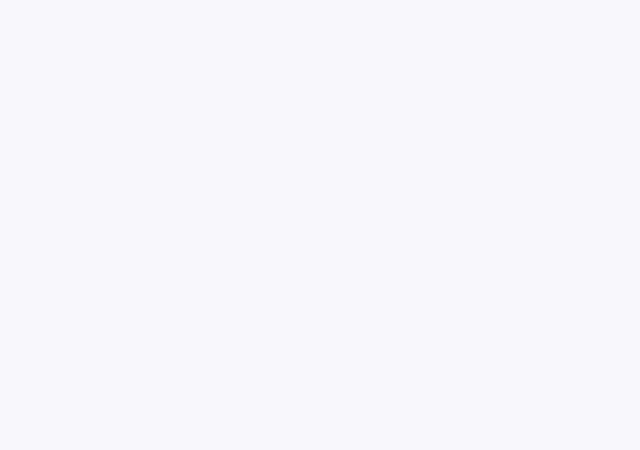
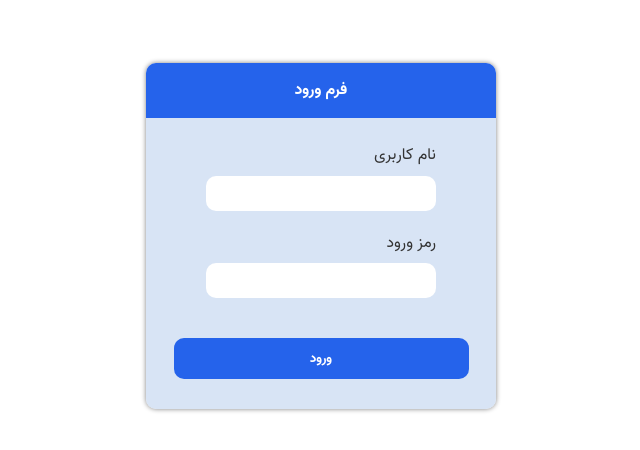
Before and after one commit to ParisaMohebWeb/react-clinic-admin, a React (Vite) app: page /login in a window 1280 px wide. Before the commit this address had no page. Shown: the part 164-614 px from the top of the page, without its empty margins (319-959 px from the left). Built offline with nearby package versions, Linux system fonts and the light colour scheme.

Commit message:
Implement complete user authentication and session management

```diff
--- a/src/App.tsx
+++ b/src/App.tsx
@@ -1,6 +1,9 @@
 import { BrowserRouter as Router, Routes, Route } from 'react-router-dom';
 import Layout from './components/Layout';
 import Dashboard from './pages/Dashboard';
+import Login from './pages/Login';
+import { ToastContainer } from 'react-toastify';
+
 
 /**
  * کامپوننت اصلی برنامه
@@ -24,8 +27,10 @@ import Dashboard from './pages/Dashboard';
  */
 function App() {
     return (
+    <>
         <Router>
             <Routes>
+                <Route path='/login' element={<Login/>} />
                 <Route path="/" element={<Layout />}>
                     <Route index element={<Dashboard />} />
                     <Route path="patients" element={<div>صفحه بیماران</div>} />
@@ -38,6 +43,8 @@ function App() {
                 </Route>
             </Routes>
         </Router>
+        <ToastContainer/>
+    </>
     );
 }
 
--- a/src/assets/styles/_header.scss
+++ b/src/assets/styles/_header.scss
@@ -86,3 +86,10 @@
   margin: 2px 0;
   transition: 0.3s;
 }
+.btn-danger{
+  background-color: var(--danger-color);
+  color: white;
+  &:hover{
+    transform: translateY(-3px);
+  }
+}
--- /dev/null
+++ b/src/assets/styles/_login.scss
@@ -0,0 +1,65 @@
+.login {
+  display: flex;
+  align-items: center;
+  justify-content: center;
+  min-height: 100vh;
+  background-color: white;
+  > form {
+    font-family: "Vazir";
+    background-color: rgba(208, 223, 243, 0.822);
+    width: 350px;
+    border-radius: 10px;
+    overflow: hidden;
+    display: flex;
+    flex-direction: column;
+    align-items: center;
+    box-shadow: 0 0 5px gray;
+    > p {
+      background-color: var(--primary-color);
+      text-align: center;
+      padding: 15px;
+      color: white;
+      font-weight: bold;
+      margin-bottom: 15px;
+      width: 100%;
+    }
+    > div {
+      direction: rtl;
+      display: flex;
+      flex-direction: column;
+      margin: 10px 0;
+      > label {
+        margin-bottom: 7px;
+      }
+      > input {
+        padding: 7px;
+        border: none;
+        border-radius: 10px;
+        width: 230px;
+        &:focus {
+          outline: 1px solid var(--primary-color);
+        }
+      }
+    }
+    > button {
+      background-color:  var(--primary-color);
+      color: white;
+      padding: 10px;
+      border-radius: 10px;
+      width: 295px;
+      font-weight: bold;
+      border: none;
+      cursor: pointer;
+      margin: 30px;
+      &:hover {
+        box-shadow: 0 0 1px black;
+      }
+    }
+  }
+}
+
+.error {
+  color: red;
+  font-size: 14px;
+  margin-top: 5px;
+}
--- a/src/assets/styles/styles.scss
+++ b/src/assets/styles/styles.scss
@@ -8,3 +8,4 @@
 @use 'dashboard';
 @use 'footer';
 @use 'responsive';
+@use 'login'
--- a/src/components/Header.tsx
+++ b/src/components/Header.tsx
@@ -1,5 +1,6 @@
-import React, { useState } from 'react';
-import { Link } from 'react-router-dom';
+import React, { useEffect, useState } from "react";
+import { Link } from "react-router-dom";
+import { useNavigate } from "react-router-dom";
 
 /**
  * کامپوننت Header برنامه
@@ -13,7 +14,22 @@ import { Link } from 'react-router-dom';
  * @returns {JSX.Element} هدر برنامه
  */
 const Header: React.FC = () => {
+  const navigate = useNavigate();
   const [isMenuOpen, setIsMenuOpen] = useState(false);
+  const [isLogin, setIsLogin] = useState(false);
+
+  const checkLoginStatus = () =>
+    localStorage.getItem("userId") ? setIsLogin(true) : setIsLogin(false);
+  useEffect(() => {
+    checkLoginStatus();
+  }, []);
+
+  const exitBtn = () => {
+    localStorage.removeItem("userId");
+    localStorage.removeItem("fullName");
+    setIsLogin(false);
+    navigate('/')
+  };
 
   return (
     <header className="header">
@@ -24,24 +40,60 @@ const Header: React.FC = () => {
           </Link>
         </div>
 
-                <nav className={`nav ${isMenuOpen ? 'nav-open' : ''}`}>
+        <nav className={`nav ${isMenuOpen ? "nav-open" : ""}`}>
           <ul className="nav-list">
-                        <li><Link to="/" onClick={() => setIsMenuOpen(false)}>داشبورد</Link></li>
-                        <li><Link to="/patients" onClick={() => setIsMenuOpen(false)}>بیماران</Link></li>
-                        <li><Link to="/doctors" onClick={() => setIsMenuOpen(false)}>پزشکان</Link></li>
-                        <li><Link to="/appointments" onClick={() => setIsMenuOpen(false)}>نوبت‌ها</Link></li>
-                        <li><Link to="/specialties" onClick={() => setIsMenuOpen(false)}>تخصص‌ها</Link></li>
-                        <li><Link to="/schedules" onClick={() => setIsMenuOpen(false)}>برنامه‌ها</Link></li>
+            <li>
+              <Link to="/" onClick={() => setIsMenuOpen(false)}>
+                داشبورد
+              </Link>
+            </li>
+            <li>
+              <Link to="/patients" onClick={() => setIsMenuOpen(false)}>
+                بیماران
+              </Link>
+            </li>
+            <li>
+              <Link to="/doctors" onClick={() => setIsMenuOpen(false)}>
+                پزشکان
+              </Link>
+            </li>
+            <li>
+              <Link to="/appointments" onClick={() => setIsMenuOpen(false)}>
+                نوبت‌ها
+              </Link>
+            </li>
+            <li>
+              <Link to="/specialties" onClick={() => setIsMenuOpen(false)}>
+                تخصص‌ها
+              </Link>
+            </li>
+            <li>
+              <Link to="/schedules" onClick={() => setIsMenuOpen(false)}>
+                برنامه‌ها
+              </Link>
+            </li>
           </ul>
         </nav>
 
         <div className="header-actions">
           <div className="user-menu">
-                        <button className="btn btn-outline">ورود</button>
+            {isLogin ? (
+              <button className="btn btn-outline btn-danger" onClick={exitBtn}>
+                خروج
+              </button>
+            ) : (
+              <button
+                className="btn btn-outline"
+                onClick={() => navigate("/login")}
+              >
+                ورود
+              </button>
+            )}
           </div>
           <button
             className="mobile-menu-btn"
-                        onClick={() => setIsMenuOpen(!isMenuOpen)}>
+            onClick={() => setIsMenuOpen(!isMenuOpen)}
+          >
             <span></span>
             <span></span>
             <span></span>
--- /dev/null
+++ b/src/pages/Login.tsx
@@ -0,0 +1,65 @@
+import { useForm } from "react-hook-form";
+import axios from "axios";
+import { useNavigate } from "react-router-dom";
+import { toast } from "react-toastify";
+
+interface ILogin {
+  mobile: string;
+  password: string;
+}
+export default function Login() {
+  const navigate = useNavigate();
+  const {
+    register,
+    handleSubmit,
+    formState: { errors },
+  } = useForm<ILogin>();
+
+  const onSubmit = (data: ILogin) => {
+    axios
+      .post("https://nowruzi.top/api/User/Login", data)
+      .then((response) => {
+        localStorage.setItem("userId", response.data.data.id);
+        localStorage.setItem("fullName", response.data.data.fullName);
+        toast.success(response.data.message, {
+          autoClose: 1200
+        });
+        navigate("/");
+      })
+      .catch((error) => {
+        console.log(error);
+        toast.error(error.response.data.message);
+      });
+  };
+
+  return (
+    <div className="login">
+      <form onSubmit={handleSubmit(onSubmit)} className="form">
+        <p>فرم ورود</p>
+        <div>
+          <label htmlFor="userName"> نام کاربری</label>
+          <input
+            type="text"
+            {...register("mobile", {
+              required: "نام کاربری خود را وارد کنید",
+            })}
+          />
+          {errors.mobile && <p className="error">{errors.mobile.message}</p>}
+        </div>
+
+        <div>
+          <label htmlFor="password"> رمز ورود</label>
+          <input
+            type="password"
+            {...register("password", { required: "رمز عبور خود را وارد کنید" })}
+          />
+          {errors.password && (
+            <p className="error"> {errors.password.message} </p>
+          )}
+        </div>
+
+        <button type="submit">ورود</button>
+      </form>
+    </div>
+  );
+}
```
Also changed, not shown: src/components/Layout.tsx (+5 -5 lines). Lines whose indentation alone changed are shown as unchanged.
